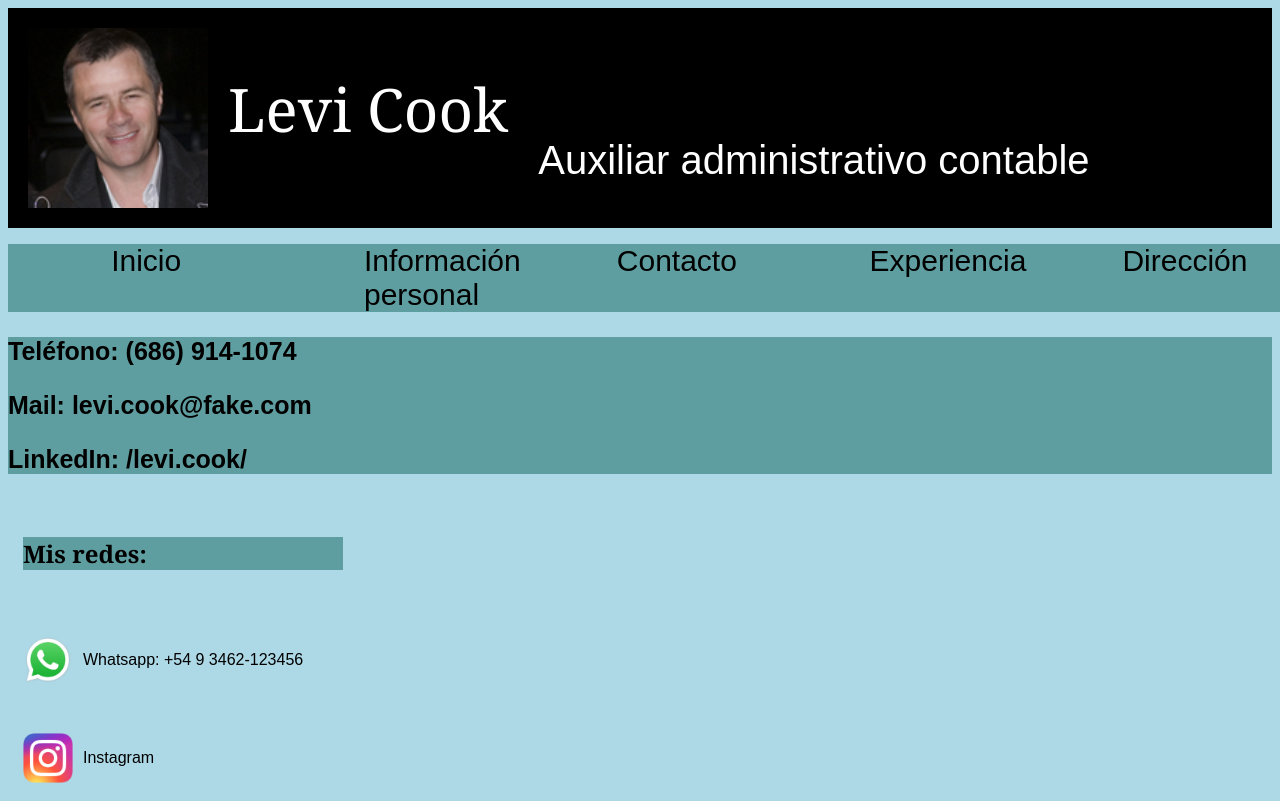
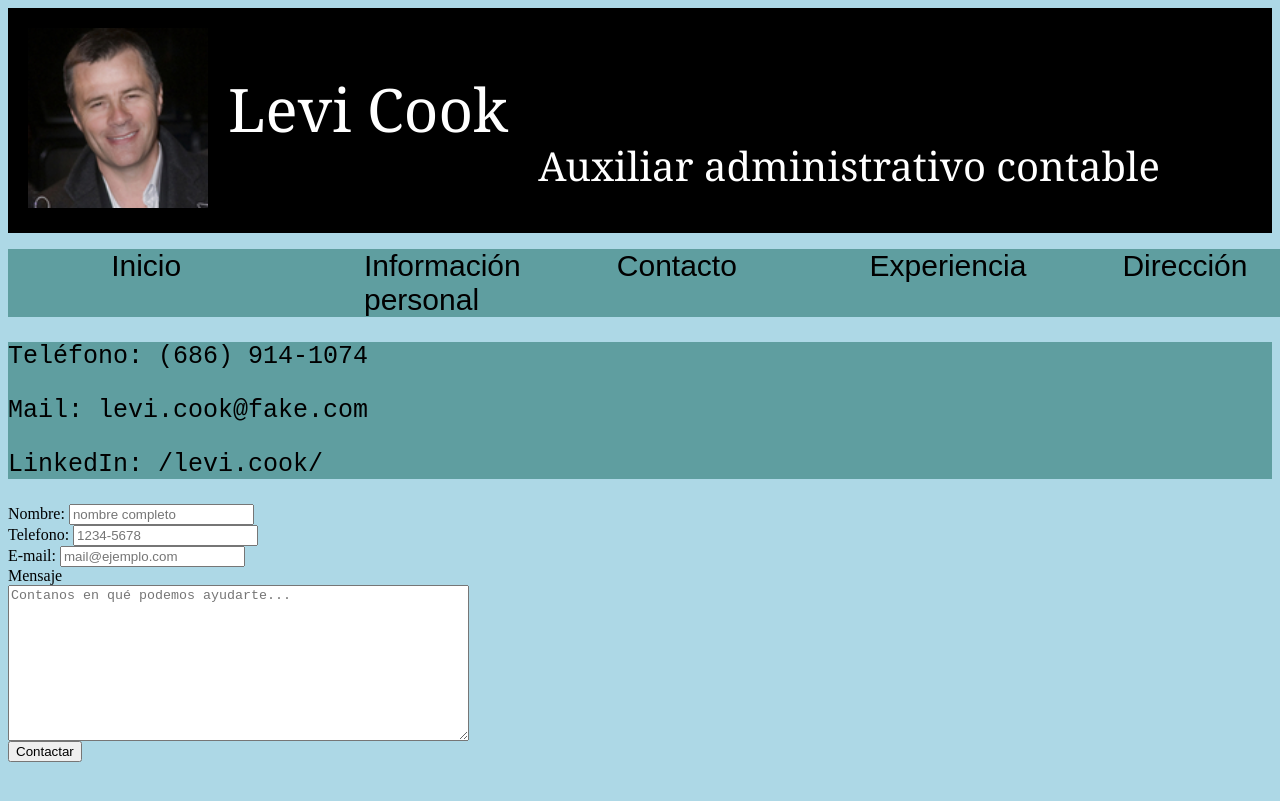
Before and after one commit to jonarandisi/Proyecto-final-ArgPrograma, a plain HTML site: page vistas/contacto.html in a window 1280 px wide. Shown: the top 801 px of the page. Drawn offline with Linux system fonts and the light colour scheme.

Commit message:
segundo commit

```diff
--- /dev/null
+++ b/index.js
@@ -0,0 +1,9 @@
+let formulario = document.getElementById("form")
+formulario.addEventListener("submit", validacion)
+
+function validacion(e){
+    e.preventDefault()
+    console.log("formulario enviado")
+    document.getElementById("form").submit();
+    document.getElementById('form').reset();
+}
--- a/scss/estilos.css
+++ b/scss/estilos.css
@@ -58,11 +58,15 @@ ul {
     font-size: 40px;
     padding-top: 90px;
     padding-left: 30px;
+    font-family: Georgia, 'Times New Roman', Times, serif;
   }
   h1{
     background-color: cadetblue;
     font-size: 25px;
-    font-family: Arial, Helvetica, sans-serif;
+    font-family: monospace;
+    font-weight: normal;
+
+
   }
   footer a {
     text-decoration: none;
@@ -91,3 +95,16 @@ ul {
   footer {
     margin-top: 5%;
   }
+
+  .formulario__contacto {
+    margin-top: 16px;
+    margin-bottom: 16px;
+  }
+
+ .formulario__contacto label {
+    display: block;
+  }
+
+  .formulario__contacto textarea {
+    display: block;
+  }
--- a/vistas/contacto.html
+++ b/vistas/contacto.html
@@ -29,6 +29,36 @@
         <p>Mail: levi.cook@fake.com</p>
         <p>LinkedIn: /levi.cook/</p>
     </h1>
+    <div class="formulario__contacto">
+        <form
+        action="https://formspree.io/f/mgedpnel"
+        method="POST"
+        id="form">
+            <label class="form-label" for="text">
+            Nombre:
+            <input type="text" name="text" id="text" class="form-control" placeholder="nombre completo" required>
+            </label>
+            <label class="form-label" for="text">
+            Telefono:
+              <input type="tel" name="telefono" id="telefono" class="form-control" placeholder="1234-5678">
+              </label>
+            <label class="form-label" for="email">
+            E-mail:
+            <input type="email" name="email" id="email" class="form-control" placeholder="mail@ejemplo.com" required>
+            </label>
+            <label class="form-label" for="mensaje">
+            Mensaje
+              <textarea class="form-control" name="mensaje" id="mensaje" cols="55" rows="10" placeholder="Contanos en qué podemos ayudarte..." required></textarea>
+            </label>
+
+        <!-- your other form fields go here -->
+        <div class="boton--container">
+            <button type="submit" class="bt-form">Contactar</button>
+         </div>
+        </form>
+    </div>
+</div>
+<script src="../index.js"></script>
 </body>
 <footer>
     <h4>Mis redes:</h4>
```
Also changed, not shown: index.html (+4 -13 lines), vistas/direccion.html (+4 -2 lines), vistas/experiencia.html (+2 -15 lines), vistas/info.html (+5 -5 lines).
